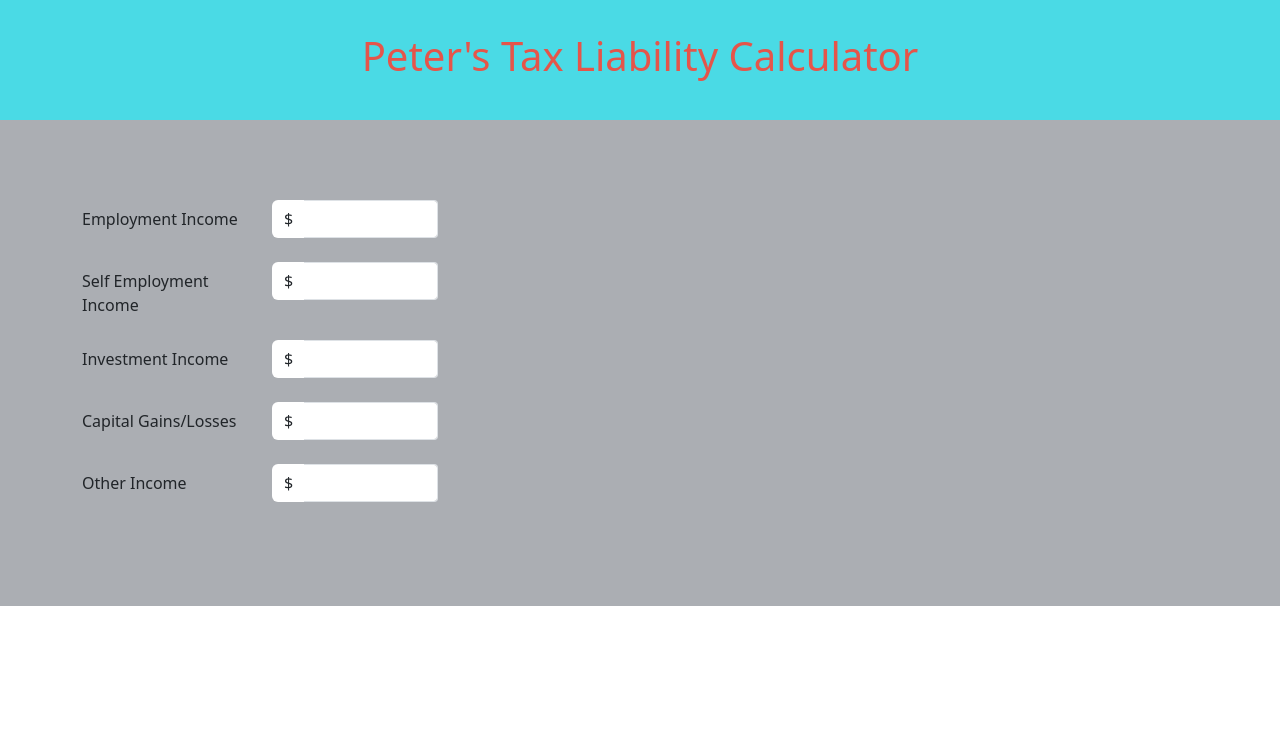
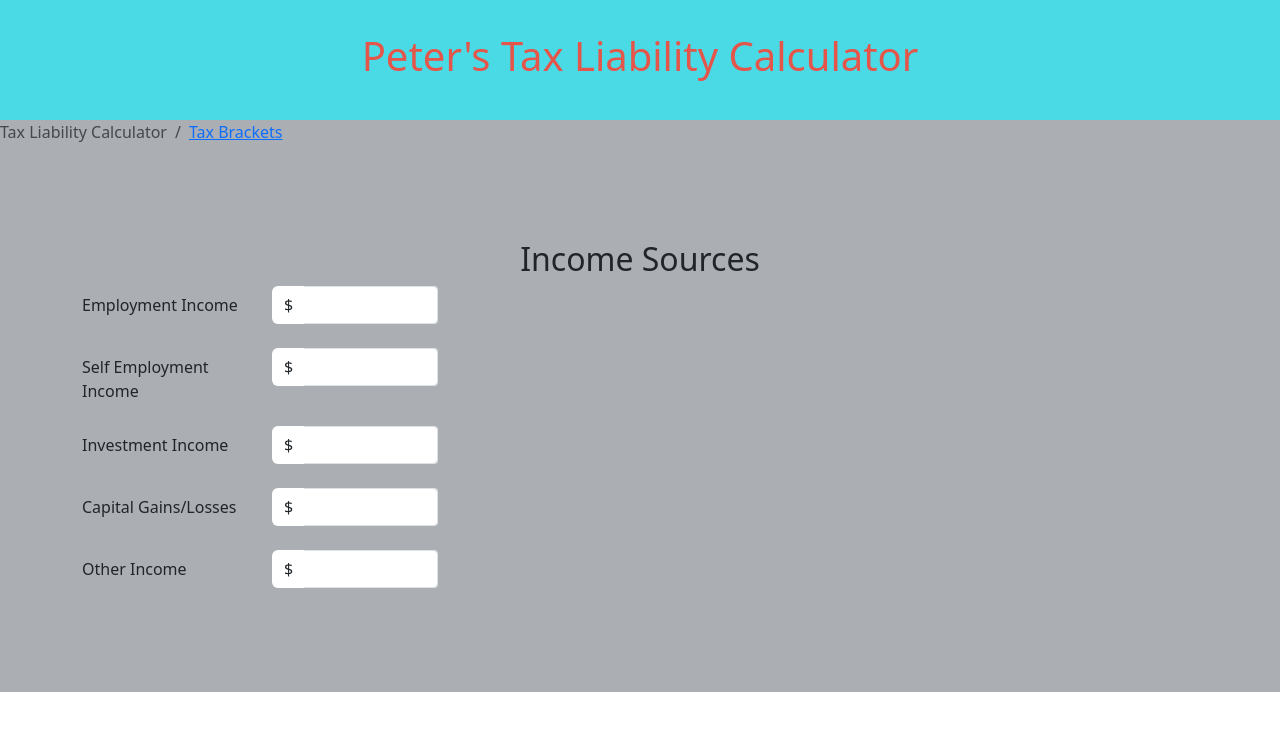
Before and after one commit to peterwoonfat/Tax-Calculator, a React (Create React App) app in the folder frontend/: page / in a window 1280 px wide. Shown: the top 730 px of the page. Built offline with nearby package versions, Linux system fonts and the light colour scheme.

Commit message:
Added breadcrumbs to navigate between tax liability calculator and tax brackets. Also added header for form group - will need to add styling.

```diff
--- a/frontend/src/App.js
+++ b/frontend/src/App.js
@@ -7,6 +7,7 @@ import Row from 'react-bootstrap/Row';
 import Col from 'react-bootstrap/Col';
 import Container from 'react-bootstrap/Container'
 import InputGroup from 'react-bootstrap/InputGroup'
+import Breadcrumb from 'react-bootstrap/Breadcrumb';
 
 
 // single-page web app to calculate tax liabilities
@@ -17,9 +18,18 @@ function App() {
       <header className="App-header">
         <h1>Peter's Tax Liability Calculator</h1>
       </header>
+
+      {/* breadcrumbs to indicate where the user is */}
+      <Breadcrumb>
+        <Breadcrumb.Item active>Tax Liability Calculator</Breadcrumb.Item>
+        <Breadcrumb.Item href='.Tax-brackets'>Tax Brackets</Breadcrumb.Item>
+      </Breadcrumb>
+
+
       {/* input forms for tax calculation parameters */}
       <div className='App-forms'>
         <Container>
+          <h2>Income Sources</h2>
           <Form>
             <Form.Group as={Row} className='mb-3' controlId='formEmploymentIncome'>
               <Form.Label column sm={2} className='form-label'>
@@ -82,6 +92,9 @@ function App() {
 
 
       {/* can use a range form for tax brackets */}
+      <div className='Tax-brackets'>
+
+      </div>
     </div>
 
   );
```
